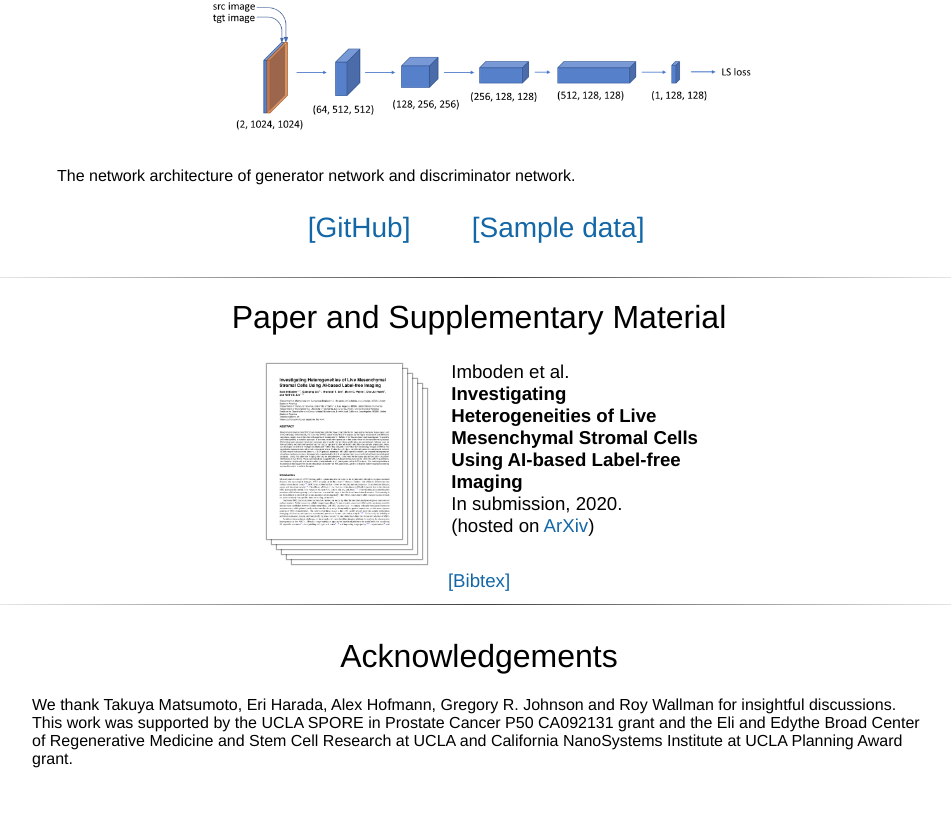
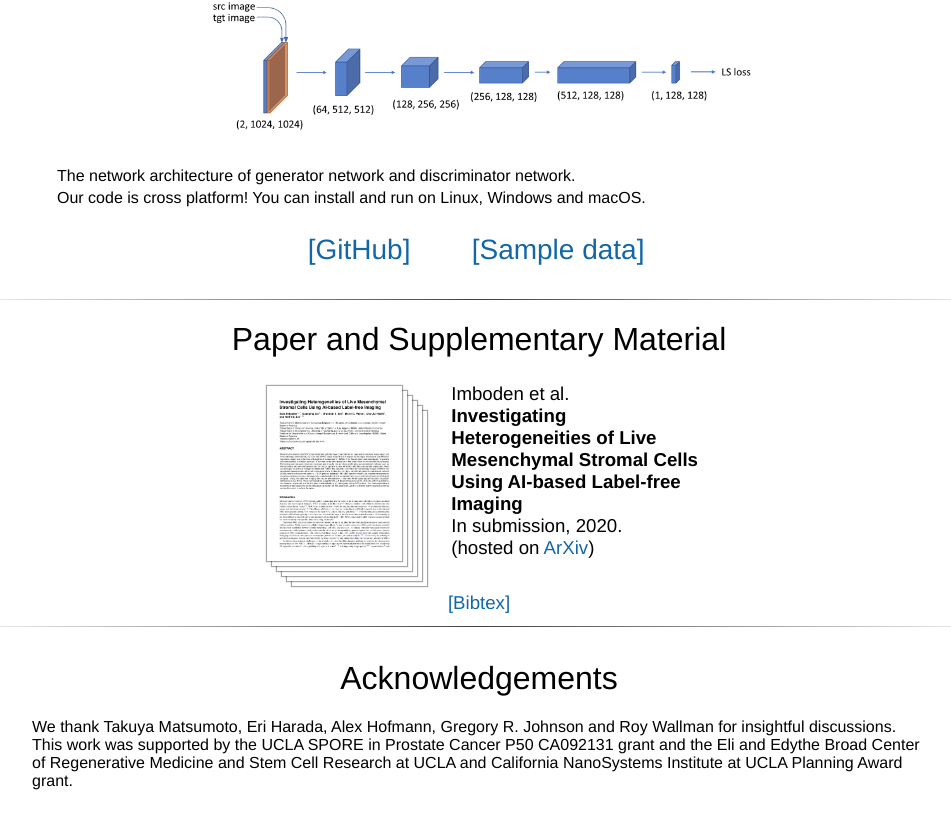
Before and after one commit to xuanqing94/ai-reporter, a plain HTML site: page index.html in a window 1280 px wide. Shown: the part 1248-2070 px from the top of the page, without its empty margins (161-1112 px from the left). Before the commit the page ends 2048 px from the top, so only its background shows below. Drawn offline with Linux system fonts and the light colour scheme; a script that the page names is missing.

Commit message:
add cross platform message

```diff
--- a/index.html
+++ b/index.html
@@ -290,6 +290,11 @@
 					The network architecture of generator network and discriminator network.
 				</td>
 			</tr>
+			<tr>
+				<td>
+					Our code is cross platform! You can install and run on Linux, Windows and macOS.
+				</td>
+			</tr>
 		</center>
 	</table>
 	<table align=center width=400px>
```
